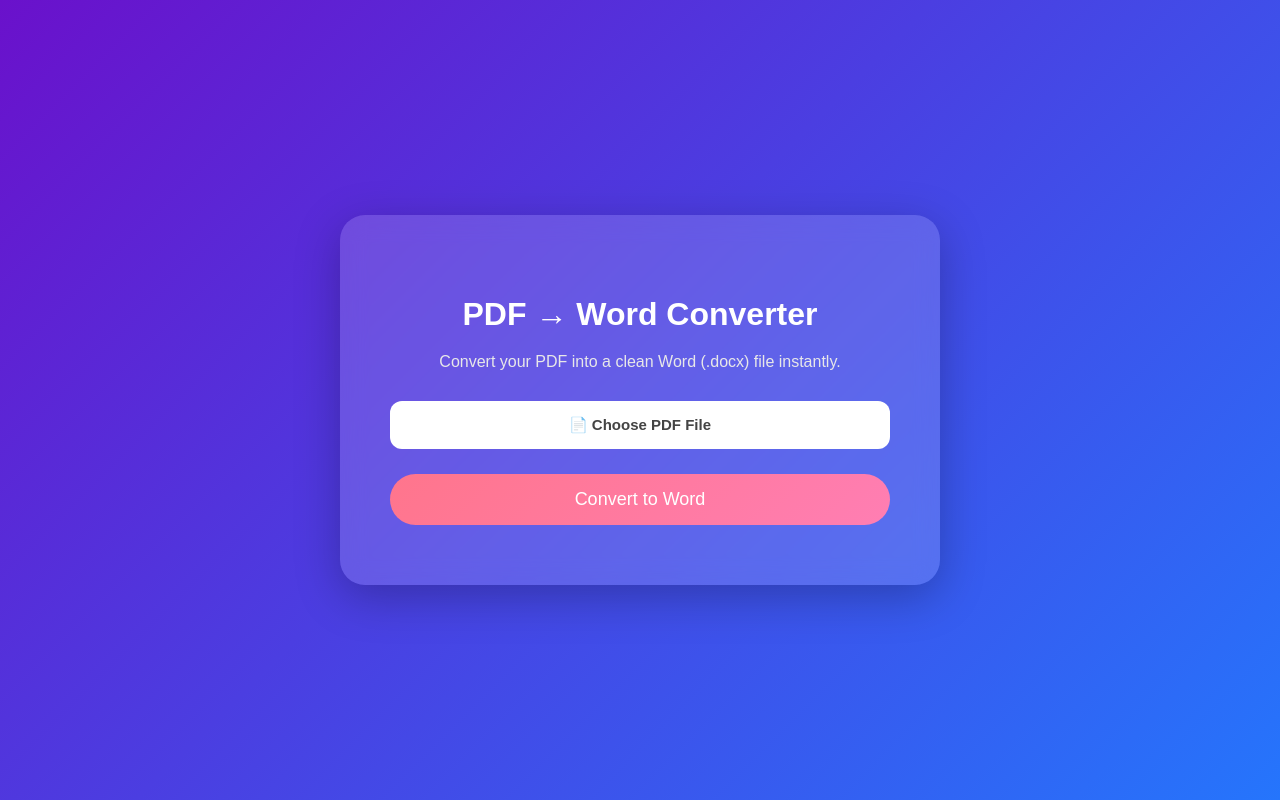
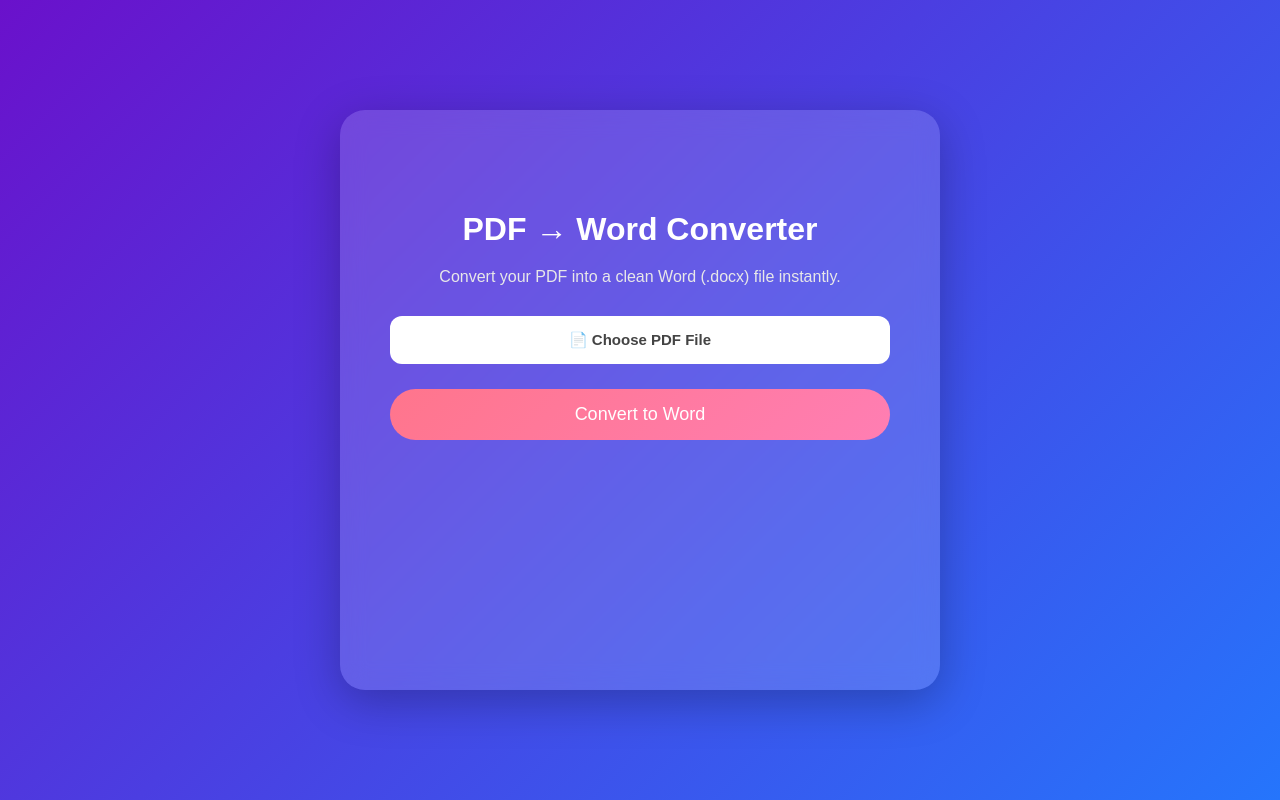
Before and after one commit to ankita05-web/pdf2word, a Flask app: page / in a window 1280 px wide. Run offline with Flask 3, Linux system fonts and the light colour scheme.

Commit message:
Update style.css

```diff
--- a/static/style.css
+++ b/static/style.css
@@ -9,17 +9,18 @@ body {
     align-items: center;
 }
 
-/* 🟦 Glass Effect Form Box - Medium Large */
 .container {
     background: rgba(255, 255, 255, 0.15);
-    padding: 60px 50px;       /* balanced padding */
+    padding: 80px 50px;       /* increased size */
     border-radius: 25px;
     box-shadow: 0 12px 45px rgba(0, 0, 0, 0.25);
     backdrop-filter: blur(12px);
     text-align: center;
-    width: 500px;              /* medium-large width */
-    max-width: 90vw;           /* responsive */
+    width: 500px;
+    max-width: 90vw;
+    min-height: 420px;        /* added height */
 }
+
 
 /* Title */
 h1 {
```
